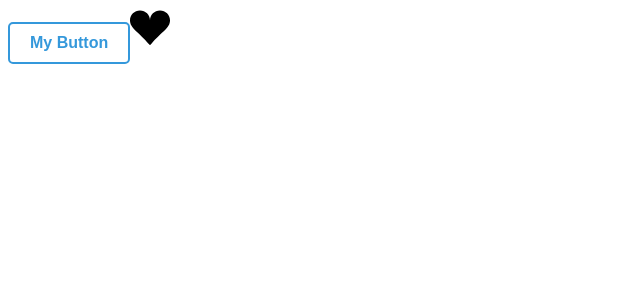
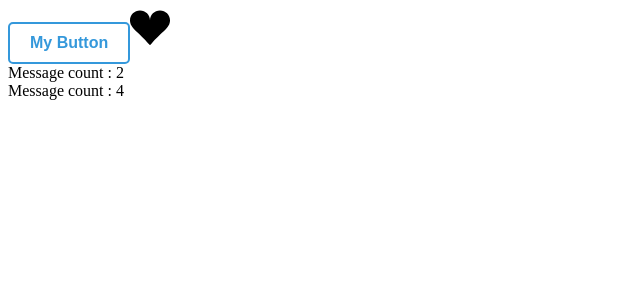
Before and after one commit to Murugananthstr/FullCourseReact18withTypeScript, a React (Vite) app in the folder react-app/: page / in a window 1280 px wide. Shown: the top 300 px of the page, without its empty margins (0-640 px from the left). Built offline with nearby package versions, Linux system fonts and the light colour scheme.

Commit message:
React. StrictMode explaind how non pure component is get caught

```diff
--- a/react-app/src/App.tsx
+++ b/react-app/src/App.tsx
@@ -1,5 +1,6 @@
 import Button from "./components/Button/Button";
 import Like from "./components/Like/Like";
+import Message from "./components/Message";
 
 function App() {
   return (
@@ -10,6 +11,8 @@
         onClick={() => console.log("Button Clicked")}
       />
       <Like onClick={(e) => console.log(e)} />
+      <Message />
+      <Message />
     </div>
   );
 }
--- /dev/null
+++ b/react-app/src/components/Message.tsx
@@ -0,0 +1,11 @@
+import React from "react";
+
+let count = 0;
+
+const Message = () => {
+  count++;
+  console.log("Message called", count);
+  return <div>Message count : {count}</div>;
+};
+
+export default Message;
```
